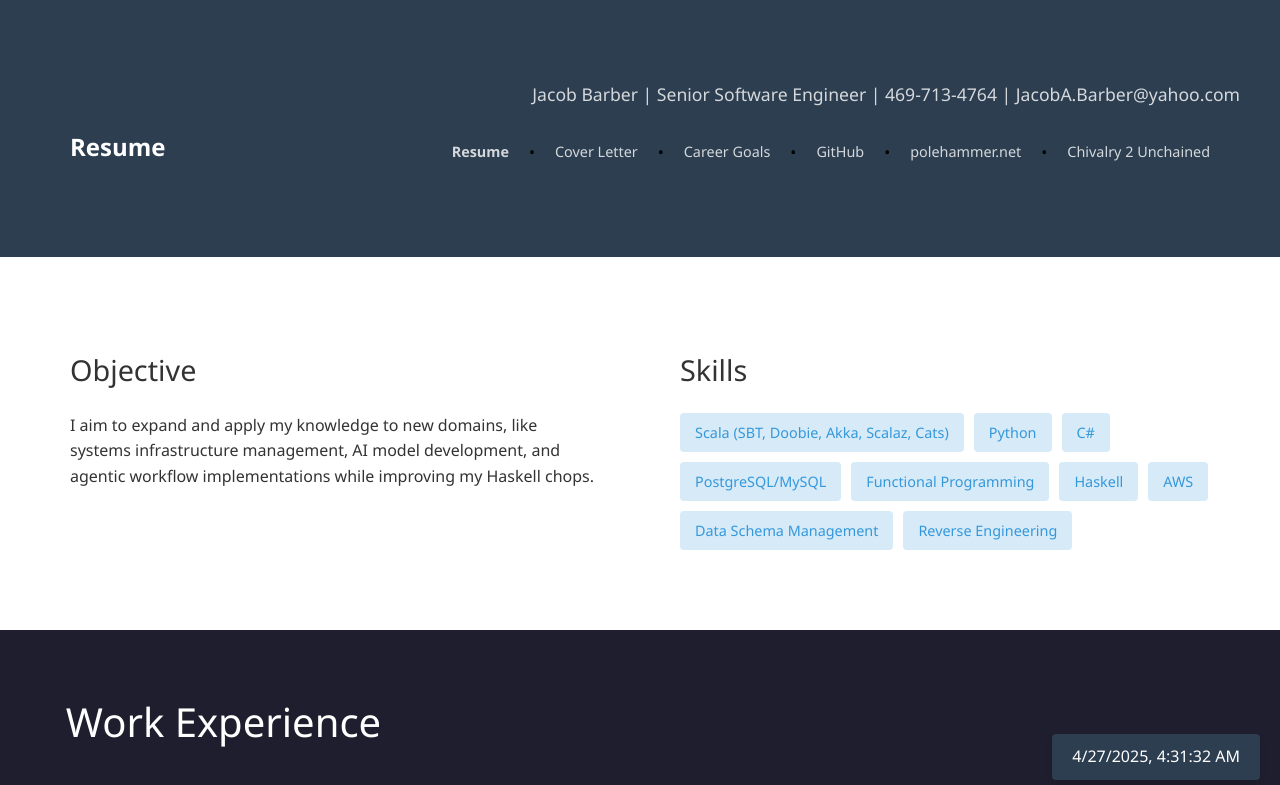
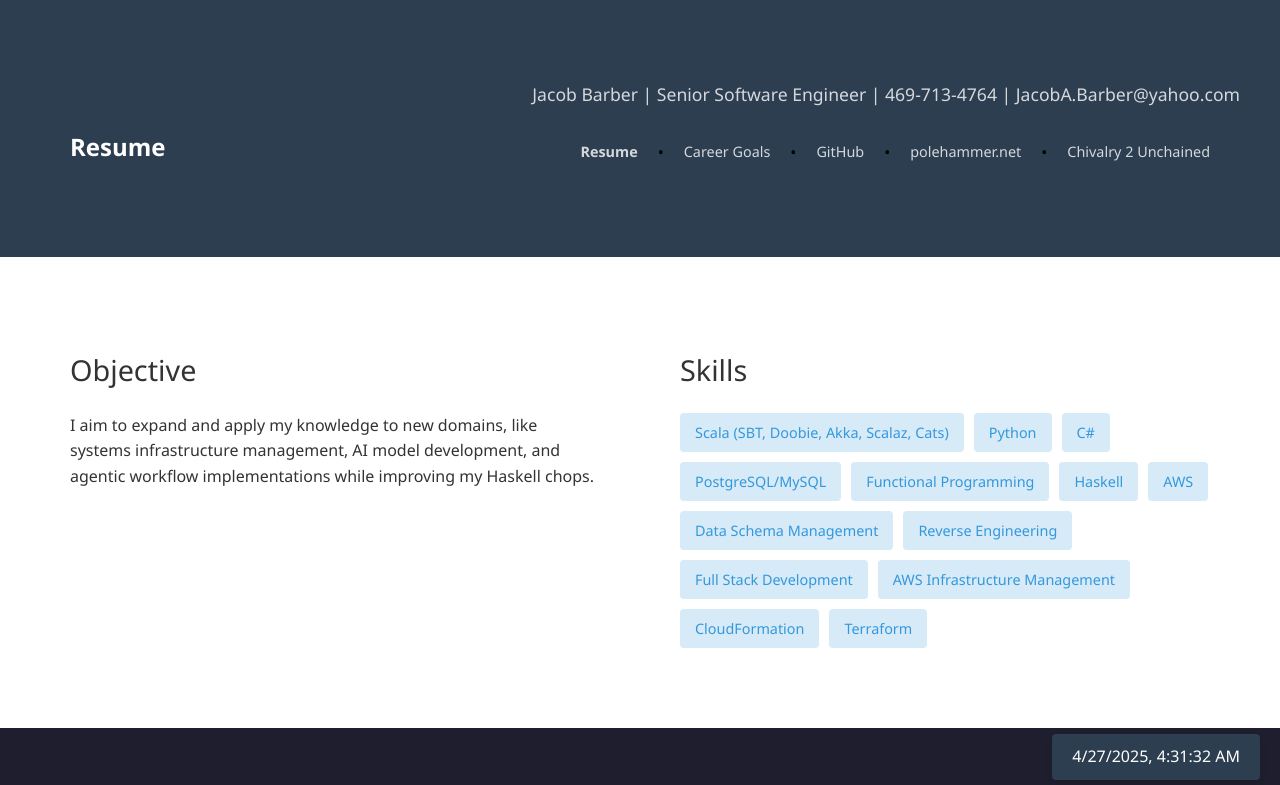
Before and after one commit to Jacoby6000/site, a plain HTML site: page index.html in a window 1280 px wide. Shown: the top 785 px of the page. Drawn offline with Linux system fonts and the light colour scheme.

Commit message:
Remove cover letter

```diff
--- a/index.html
+++ b/index.html
@@ -19,8 +19,6 @@
           <h1>Resume</h1>
           <div>
             <a href="#"><strong>Resume</strong></a>
-            •
-            <a href="cover-letter.html">Cover Letter</a>
             •
             <a href="career-goals.html">Career Goals</a>
             •
@@ -56,6 +54,10 @@
               <li>AWS</li>
               <li>Data Schema Management</li>
               <li>Reverse Engineering</li>
+              <li>Full Stack Development</li>
+              <li>AWS Infrastructure Management</li>
+              <li>CloudFormation</li>
+              <li>Terraform</li>
             </ul>
           </article>
         </div>
```
Also changed, not shown: career-goals.html (+0 -2 lines).
